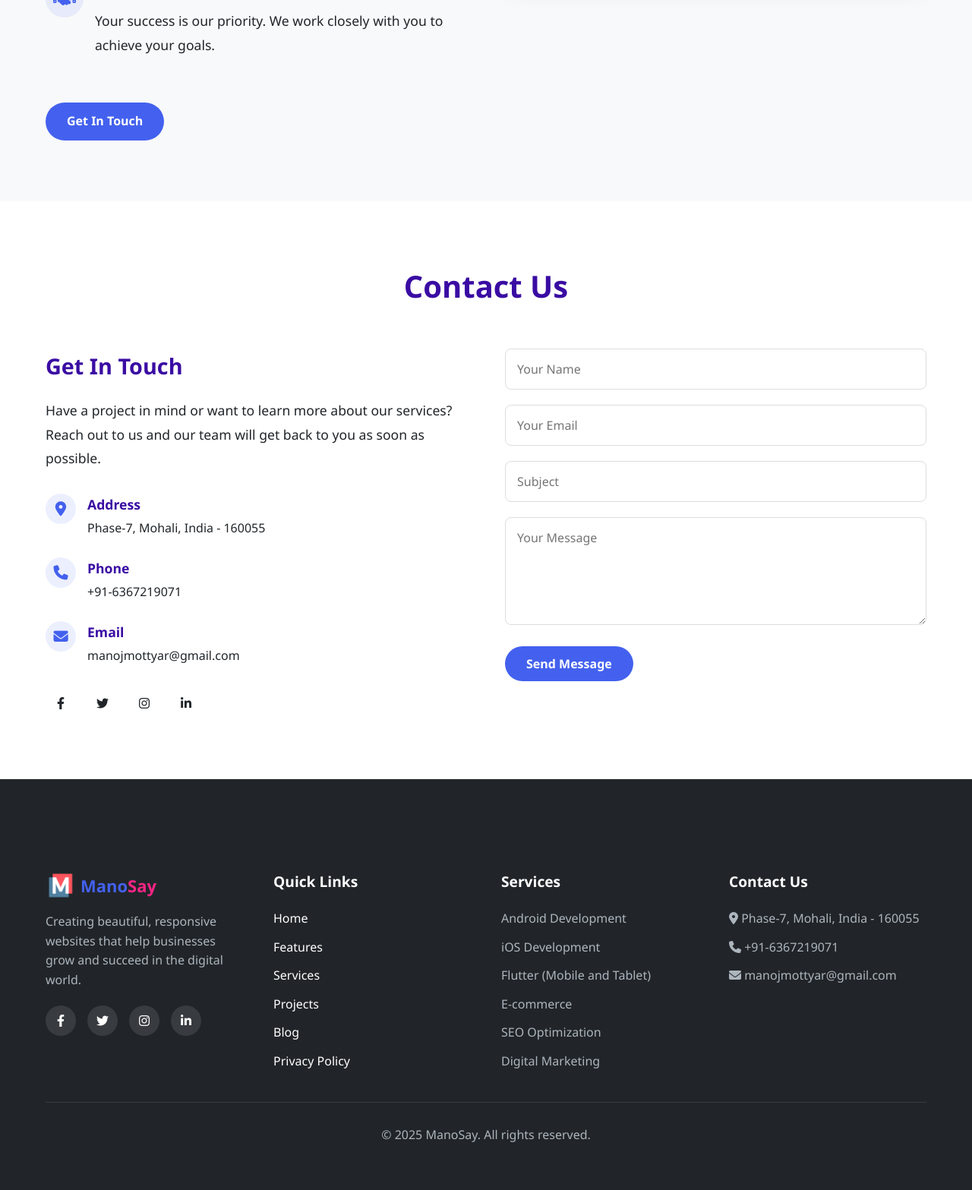
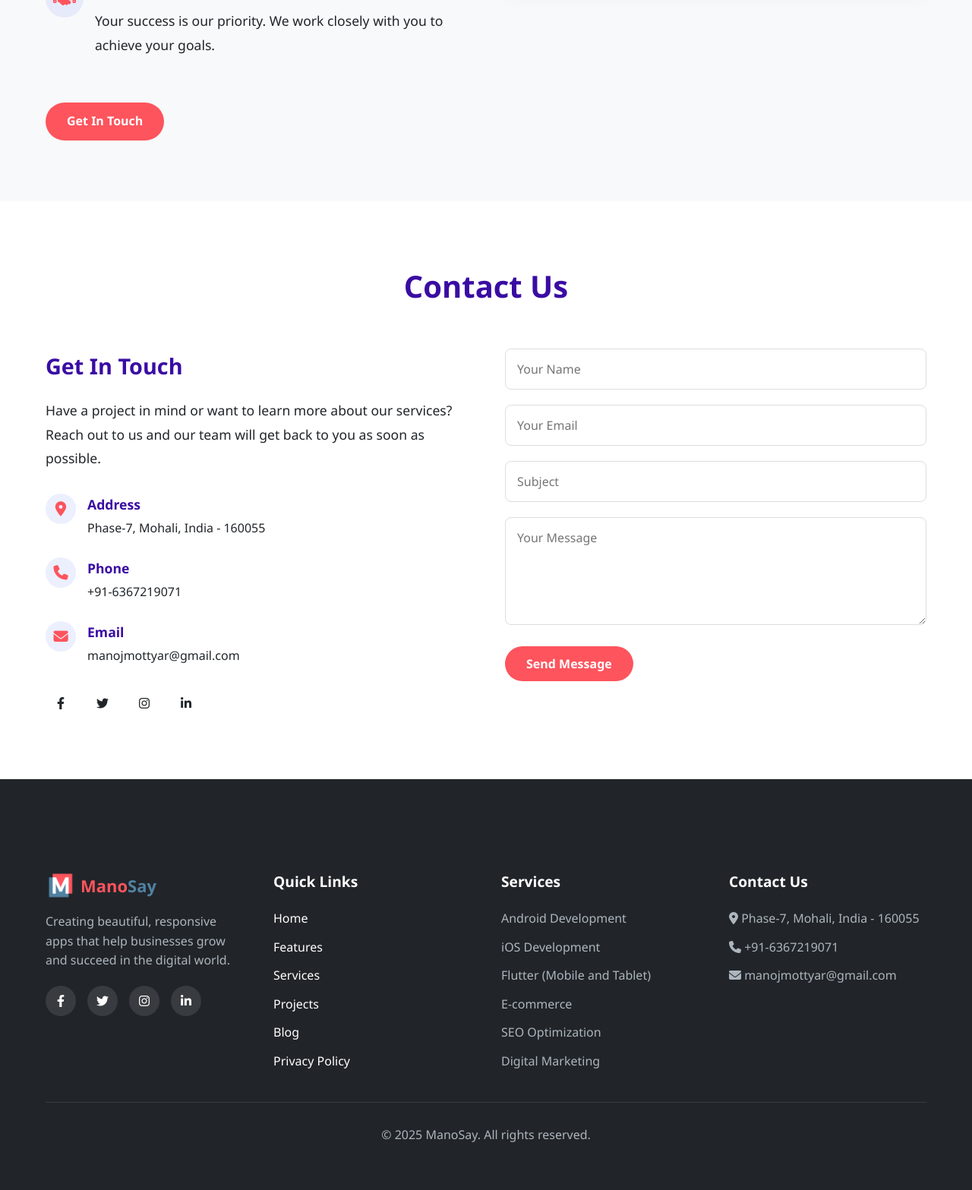
Before and after one commit to ManojSuthar/manosay_fastapi, a FastAPI app: page / in a window 1280 px wide. Shown: the part 4147-5714 px from the top of the page at 76% size. Run offline with FastAPI, Linux system fonts and the light colour scheme.

Commit message:
Update color css

```diff
--- a/static/css/style.css
+++ b/static/css/style.css
@@ -7,9 +7,9 @@
 }
 
 :root {
-    --primary: #4361ee;
+    --primary:#FD545D; /*#4361ee;*/
     --secondary: #3a0ca3;
-    --accent: #f72585;
+    --accent: #5081A1; /*#f72585;*/
     --light: #f8f9fa;
     --dark: #212529;
     --gray: #6c757d;
@@ -81,15 +81,7 @@ ul {
 
 /* Header Styles */
 header {
-    /* height: var(--header-height);
-    line-height: var(--header-height);
-    background-color: white; */
-    /* box-shadow: 0 2px 15px rgba(0, 0, 0, 0.1); */
-    /* position: fixed; */
     width: 100%;
-    /* top: 0;
-    z-index: 1000; */
-
     position: fixed;
     top: 0;
     left: 0;
@@ -114,13 +106,11 @@ header {
     display: flex;
     align-items: center;
     gap: 6px;
-    /* image और text के बीच spacing */
     text-decoration: none;
 }
 
 .logo-img {
     height: 40px;
-    /* अपनी जरूरत के हिसाब से size बदल सकते हो */
     width: auto;
 }
 
@@ -132,21 +122,7 @@ header {
 
 .logo-text span {
     color: var(--accent);
-    /* "Say" को highlight करने के लिए */
 }
-
-/* .logo {
-    font-size: 1.8rem;
-    font-weight: 700;
-    color: var(--primary);
-    display: inline-flex;
-    align-items: center;
-    gap: 6px;
-}
-
-.logo span {
-    color: var(--accent);
-} */
 
 .nav-menu {
     display: flex;
@@ -190,7 +166,7 @@ header {
 .hero-title {
     font-size: 3rem;
     margin-bottom: 20px;
-    color: var(--secondary);
+    color: var(--primary);
 }
 
 .hero-desc {
--- a/templates/footer.html
+++ b/templates/footer.html
@@ -14,7 +14,7 @@
           </a>
         </div>
         <p class="footer-desc">
-          Creating beautiful, responsive websites that help businesses grow and
+          Creating beautiful, responsive apps that help businesses grow and
           succeed in the digital world.
         </p>
         <div class="social-links">
--- a/templates/index.html
+++ b/templates/index.html
@@ -7,7 +7,7 @@
     <div class="hero-text">
       <h1 class="hero-title">Build Beautiful Mobile Apps with Modern Tools</h1>
       <p class="hero-desc">
-        Create stunning, responsive websites that captivate your audience and
+        Create stunning, responsive apps that captivate your audience and
         deliver exceptional user experiences across all devices.
       </p>
       <div class="hero-buttons">
@@ -314,7 +314,7 @@
       <div class="about-text">
         <h3>We Create Digital Solutions That Drive Success</h3>
         <p>
-          ManoSay is a leading web development company dedicated to creating
+          ManoSay is a leading app development company dedicated to creating
           innovative digital solutions that help businesses thrive in the
           digital age. With years of experience and a team of skilled
           professionals, we deliver exceptional results that exceed our clients'
```
Also changed, not shown: 1 other file.
